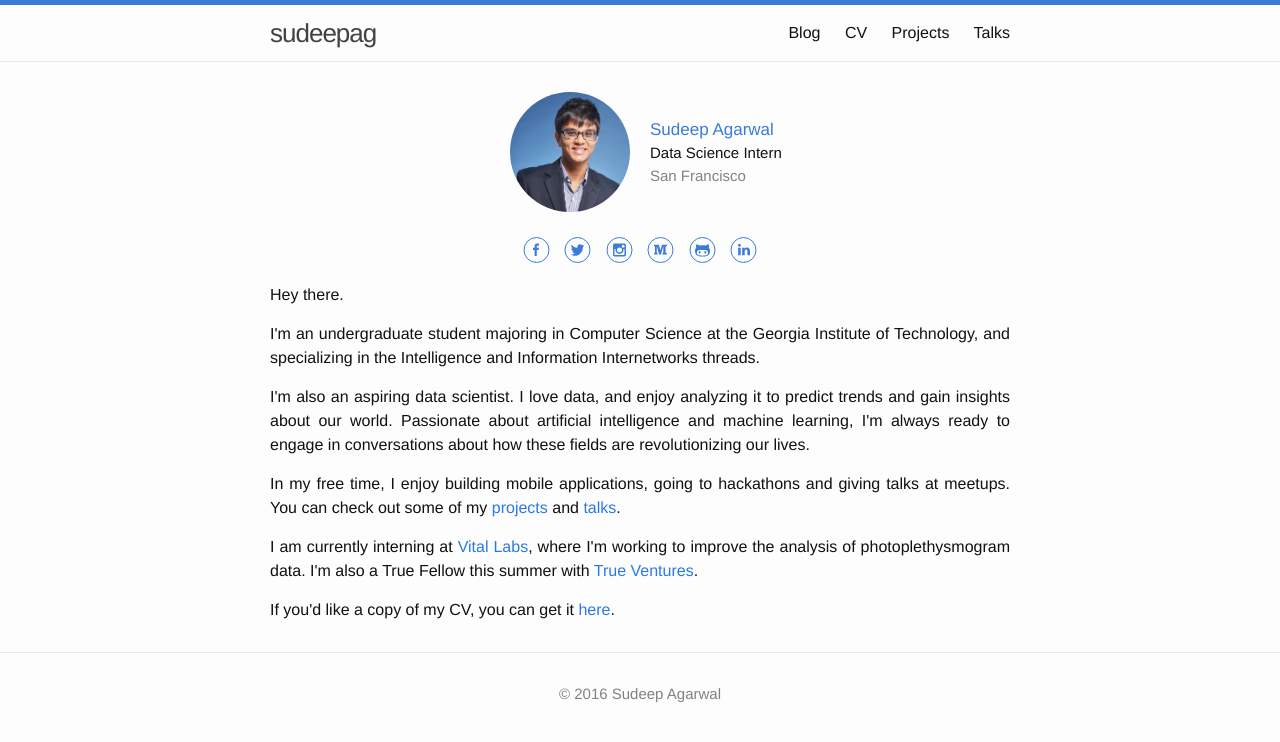
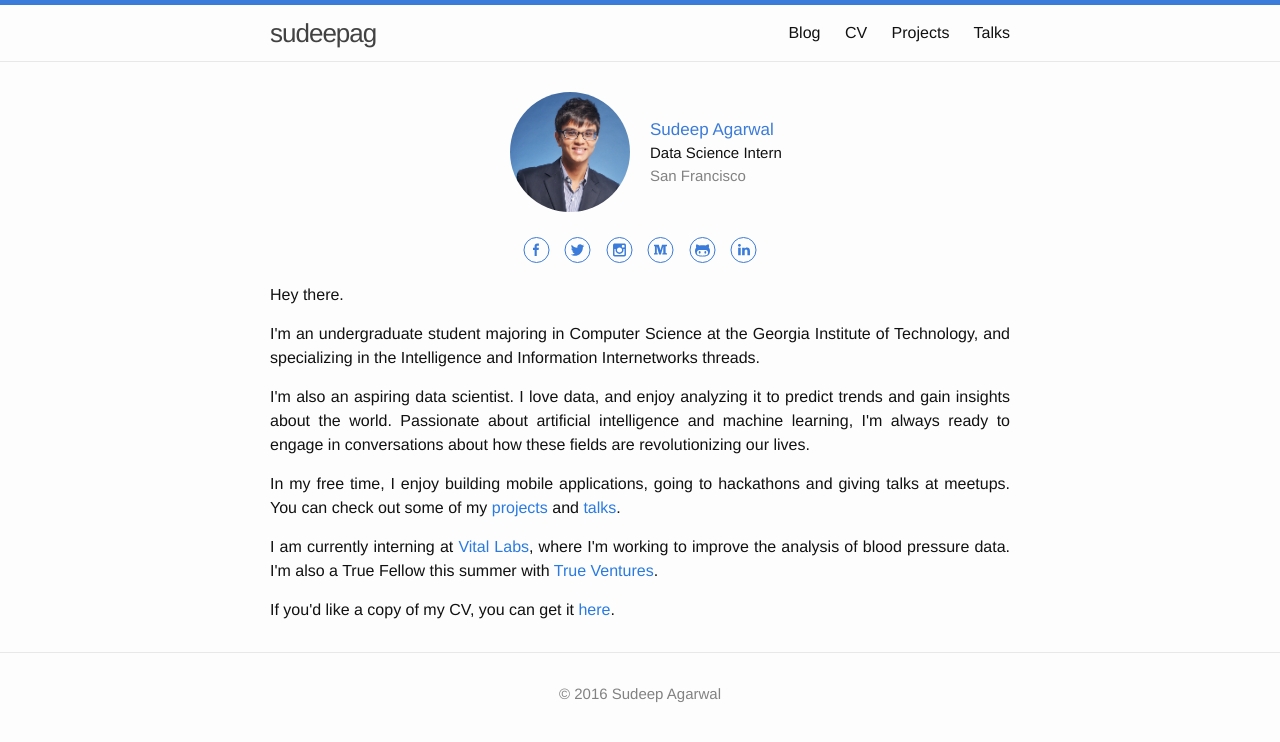
Before and after one commit to sudeepag/sudeep.co, a Jekyll site: the page built from index.html, in a window 1280 px wide. Shown: the top 742 px of the page. Built offline with Jekyll 4.4.1, drawn with Linux system fonts in a browser that asks for light colours.

Commit message:
Minor changes in introduction.

```diff
--- a/index.html
+++ b/index.html
@@ -34,7 +34,7 @@ layout: default
             </p>
             <p>
                 I'm also an aspiring data scientist.
-                I love data, and enjoy analyzing it to predict trends and gain insights about our world.
+                I love data, and enjoy analyzing it to predict trends and gain insights about the world.
                 Passionate about artificial intelligence and machine learning,
                 I'm always ready to engage in conversations about how these fields are revolutionizing our lives.
             </p>
@@ -43,7 +43,7 @@ layout: default
                 You can check out some of my <a href="/projects/">projects</a> and <a href="/talks/">talks</a>.
             </p>
             <p>
-                I am currently interning at <a href="http://vitallabs.co">Vital Labs</a>, where I'm working to improve the analysis of photoplethysmogram data.
+                I am currently interning at <a href="http://vitallabs.co">Vital Labs</a>, where I'm working to improve the analysis of blood pressure data.
                 I'm also a True Fellow this summer with <a href="https://trueventures.com">True Ventures</a>.
             </p>
 			<p>
```
